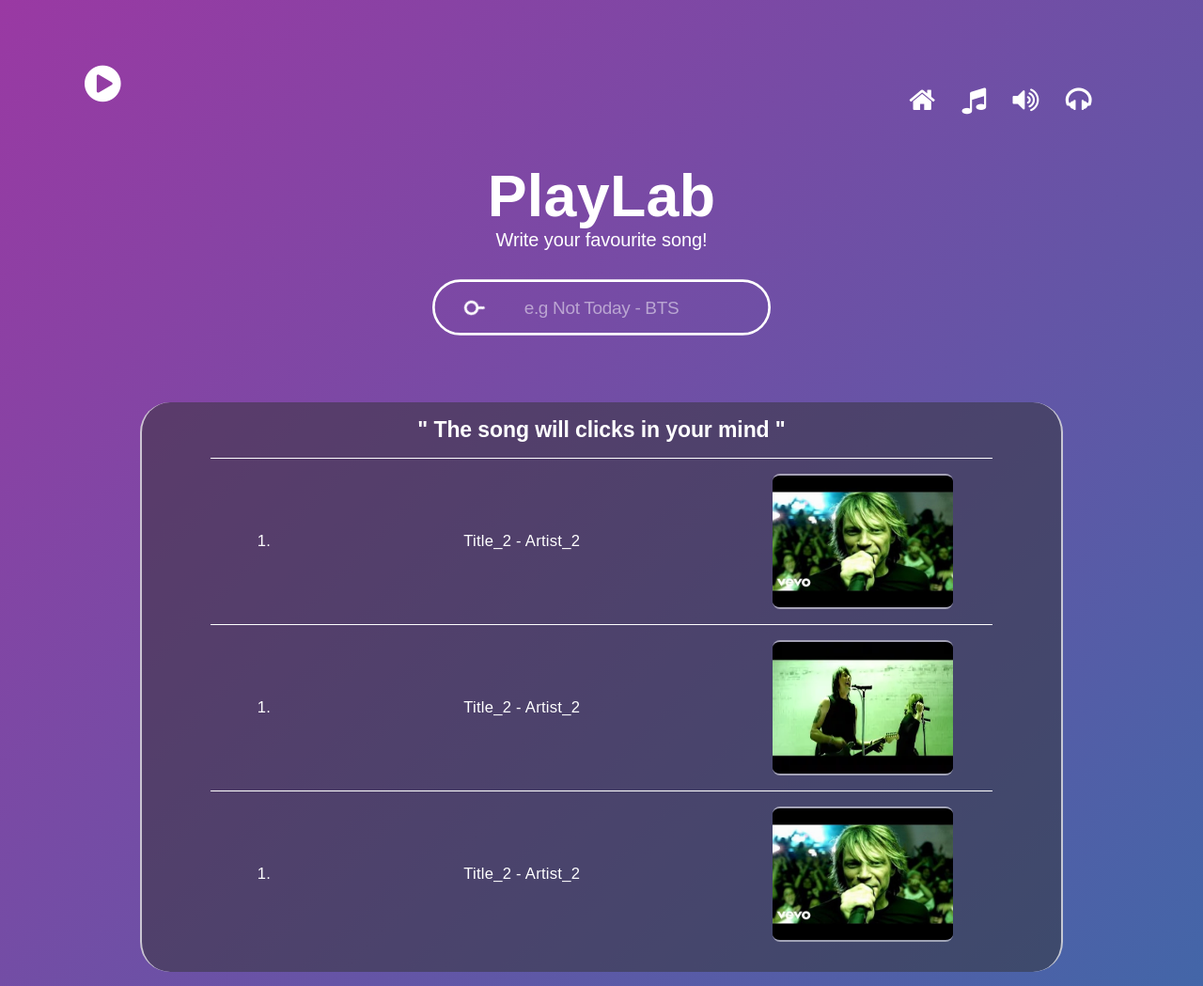
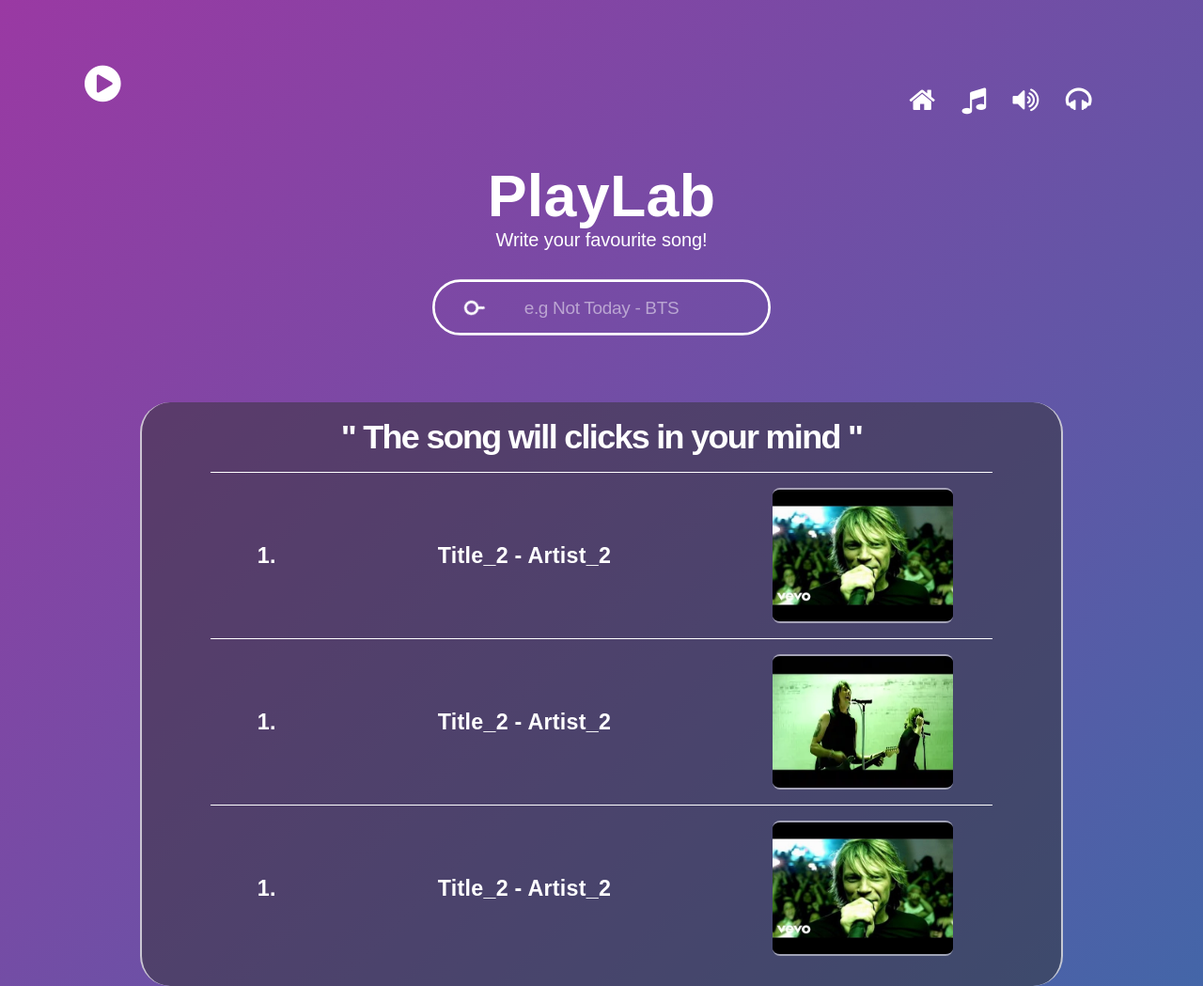
Before and after one commit to ChanYeong-AI/playLabFE, a plain HTML site: page index.html in a window 1280 px wide. Shown: the top 1049 px of the page at 94% size. Drawn offline with nearby package versions, Linux system fonts and the light colour scheme; a web font is replaced by a local one.

Commit message:
third modified

```diff
--- a/index.css
+++ b/index.css
@@ -274,6 +274,10 @@ html, body {
   .result-title-artist{
     margin : 0 2rem;
   }
+  .result-counting, .result-title-artist{
+    font-size: 1.4em;
+    font-weight: 600;
+  }
   .separate{
     width : 100%;
     height : 1px;
--- a/index.html
+++ b/index.html
@@ -50,7 +50,7 @@
         <div class="result-container">
             <div class='result-box'>
                 <div class="main-song">
-                    <h5> " The song will clicks in your mind " </h5>
+                    <h3> " The song will clicks in your mind " </h3>
                 </div>
                 <div class="result-song">
                     <div class='separate'></div>
```
Also changed, not shown: index.js (+1 -7 lines).
